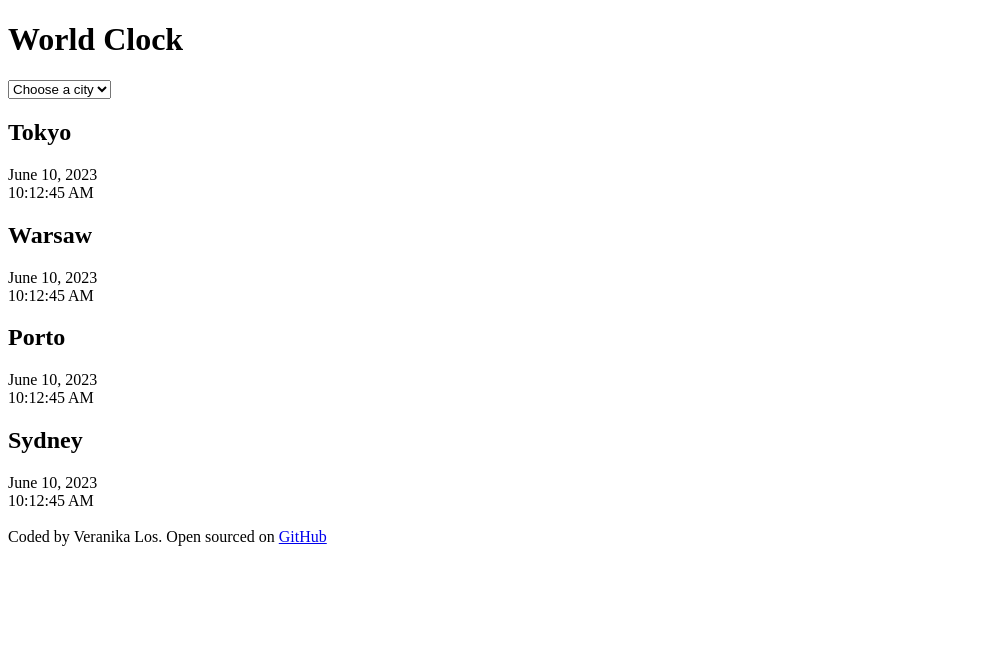
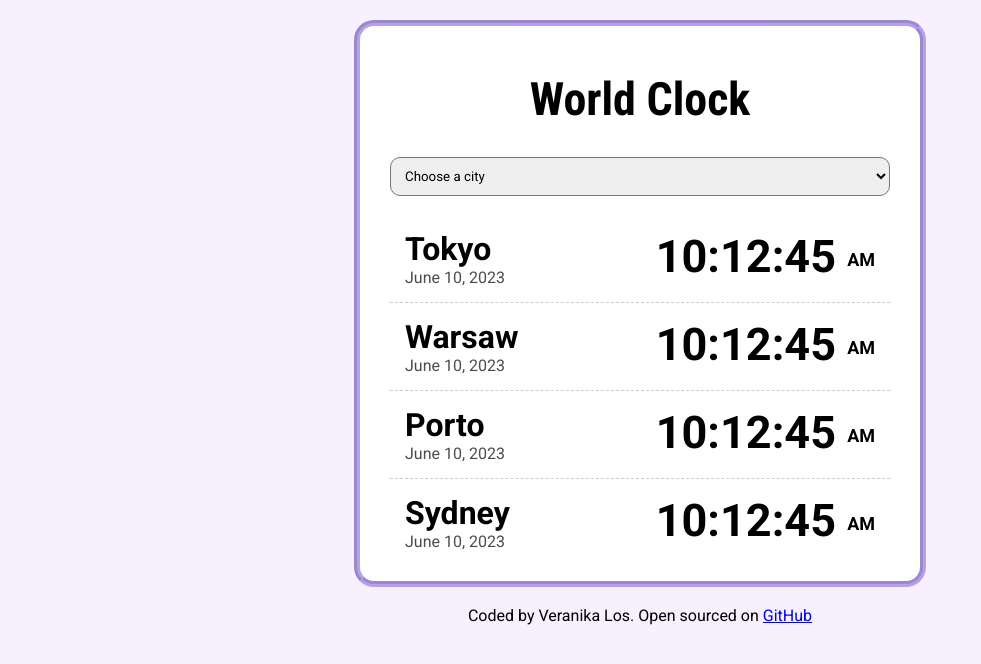
Before and after one commit to Veranikl/world-clock-project, a plain HTML site: page index.html in a window 1280 px wide. Shown: the whole page, without its empty margins (0-981 px from the left). Drawn offline with Linux system fonts and the light colour scheme.

Commit message:
Added style in CSS, small HTML adjustments

```diff
--- a/css/style.css
+++ b/css/style.css
@@ -0,0 +1,67 @@
+body {
+  background: rgba(210, 181, 255, 0.2);
+  font-family: "Roboto", sans-serif;
+}
+
+.container {
+  margin: 0 auto;
+  margin-top: 20px;
+  width: 500px;
+  text-align: center;
+  border-radius: 20px;
+  border: 6px groove rgba(136, 93, 241, 0.6);
+  padding: 15px 30px;
+  background: #ffff;
+}
+
+h1 {
+  font-family: "Roboto Condensed", sans-serif;
+  font-size: 46px;
+}
+
+h2 {
+  font-size: 32px;
+  margin: 0 auto;
+}
+
+select {
+  display: block;
+  width: 100%;
+  padding: 10px;
+  border-radius: 10px;
+  font-family: "Roboto", sans-serif;
+}
+
+.city {
+  display: flex;
+  justify-content: space-between;
+  padding-bottom: 10px;
+  border-bottom: 1px dashed rgba(0, 0, 0, 0.2);
+  margin: 0px auto;
+  padding: 15px;
+  text-align: left;
+}
+
+.city:last-child {
+  border-bottom: 0px;
+}
+
+.date {
+  opacity: 0.7;
+  font-size: 16px;
+}
+
+.time {
+  font-size: 45px;
+  font-weight: bold;
+}
+
+.time small {
+  font-size: 18px;
+  vertical-align: middle;
+  line-height: 48px;
+}
+
+footer {
+  text-align: center;
+}
--- a/index.html
+++ b/index.html
@@ -5,11 +5,16 @@
     <meta http-equiv="X-UA-Compatible" content="IE=edge" />
     <meta name="viewport" content="width=device-width, initial-scale=1.0" />
     <link rel="stylesheet" href="css/style.css" />
+    <link
+      href="https://fonts.googleapis.com/css2?family=Roboto+Condensed:ital,wght@0,300;0,400;0,700;1,300;1,400;1,700&family=Roboto:ital,wght@0,100;0,300;0,400;0,500;0,700;0,900;1,100;1,300;1,400;1,500;1,700;1,900&display=swap"
+      rel="stylesheet"
+    />
     <title>World Clock</title>
   </head>
   <body>
+    <div class="container">
       <h1>World Clock</h1>
-    <div>
+      <div class="menu">
         <select name="cities" id="cities">
           <option value="">Choose a city</option>
           <option value="">New York</option>
@@ -17,26 +22,37 @@
           <option value="">London</option>
         </select>
       </div>
+      <br />
+      <div class="city">
+        <div>
+          <h2>Tokyo</h2>
+          <div class="date">June 10, 2023</div>
+        </div>
+        <div class="time">10:12:45 <small> AM </small></div>
+      </div>
+      <div class="city">
+        <div>
+          <h2>Warsaw</h2>
+          <div class="date">June 10, 2023</div>
+        </div>
+        <div class="time">10:12:45 <small> AM </small></div>
+      </div>
 
       <div class="city">
-      <h2>Tokyo</h2>
-      <div class="date">June 10, 2023</div>
-      <div class="time">10:12:45 AM</div>
-    </div>
-    <div class="city">
-      <h2>Warsaw</h2>
-      <div class="date">June 10, 2023</div>
-      <div class="time">10:12:45 AM</div>
-    </div>
-    <div class="city">
+        <div>
           <h2>Porto</h2>
           <div class="date">June 10, 2023</div>
-      <div class="time">10:12:45 AM</div>
         </div>
+        <div class="time">10:12:45 <small> AM </small></div>
+      </div>
+
       <div class="city">
+        <div>
           <h2>Sydney</h2>
           <div class="date">June 10, 2023</div>
-      <div class="time">10:12:45 AM</div>
+        </div>
+        <div class="time">10:12:45 <small> AM </small></div>
+      </div>
     </div>
     <br />
     <footer>
```
Lines whose indentation alone changed are shown as unchanged.
